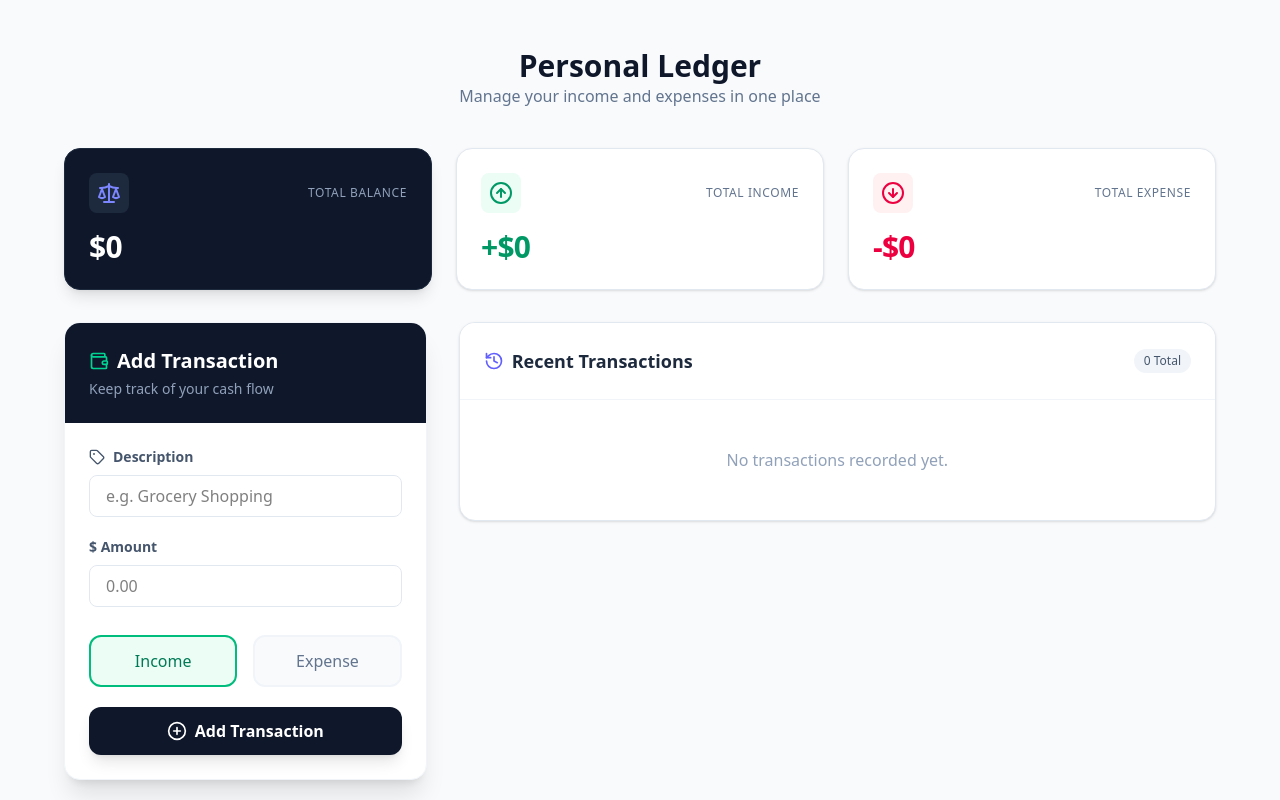
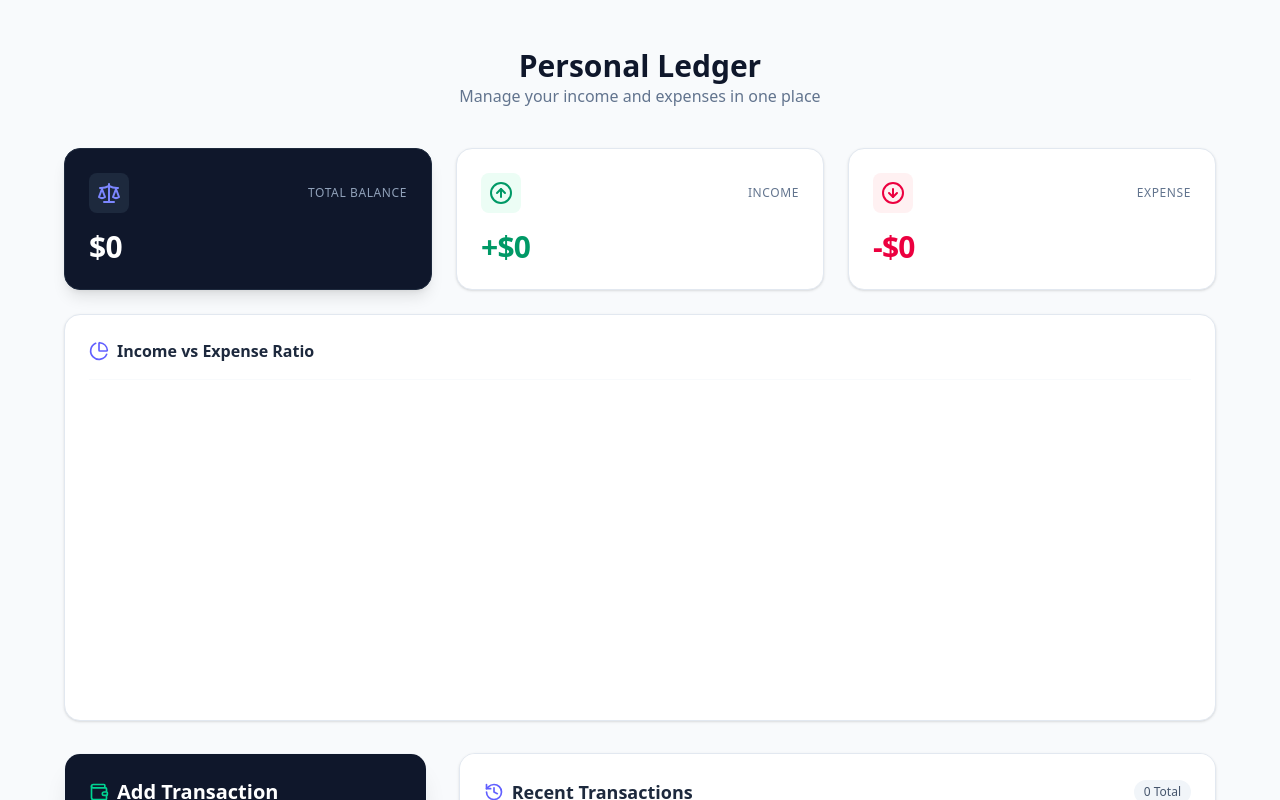
Before and after one commit to saurabhbansal2443/Ledger-store-2, a React (Vite) app: page / in a window 1280 px wide. Shown: the top 800 px of the page. Built offline with nearby package versions, Linux system fonts and the light colour scheme.

Commit message:
Pie chart completed

```diff
--- a/src/Balances.jsx
+++ b/src/Balances.jsx
@@ -1,8 +1,10 @@
-import React from "react";
+import React, { useState } from "react";
 import { useLedgerStore } from "./Store";
-import { ArrowUpCircle, ArrowDownCircle, Scale } from "lucide-react";
+import { ArrowUpCircle, ArrowDownCircle, Scale, PieChart as PieIcon } from "lucide-react";
+import { PieChart, Pie, Tooltip, Cell, ResponsiveContainer } from "recharts";
 
 const Balances = () => {
+  const [activeIndex, setActiveIndex] = useState(-1);
   const allTransactions = useLedgerStore((store) => store.transactions);
 
   let totalIncome = 0;
@@ -16,11 +18,21 @@ const Balances = () => {
     }
   });
 
+  const onPieEnter = (_, index) => {
+    setActiveIndex(index);
+  };
+
+  const data = [
+    { name: "Income", amount: totalIncome },
+    { name: "Expense", amount: totalExpense },
+  ];
+
+  // Colors matching the UI theme: Emerald-500 and Rose-500
+  const COLORS = ["#10b981", "#f43f5e"];
   const totalBalance = totalIncome - totalExpense;
 
   return (
     <div className="grid grid-cols-1 md:grid-cols-3 gap-6 mb-8">
-      {/* Total Balance Card */}
       <div className="bg-slate-900 rounded-2xl p-6 text-white shadow-lg border border-slate-800">
         <div className="flex items-center justify-between mb-4">
           <div className="p-2 bg-slate-800 rounded-lg">
@@ -28,35 +40,61 @@ const Balances = () => {
           </div>
           <span className="text-xs font-medium uppercase tracking-wider text-slate-400">Total Balance</span>
         </div>
-        <h2 className="text-3xl font-bold tracking-tight">
-          ${totalBalance.toLocaleString()}
-        </h2>
+        <h2 className="text-3xl font-bold tracking-tight">${totalBalance.toLocaleString()}</h2>
       </div>
 
-      {/* Income Card */}
       <div className="bg-white rounded-2xl p-6 shadow-sm border border-slate-200">
         <div className="flex items-center justify-between mb-4">
           <div className="p-2 bg-emerald-50 rounded-lg">
             <ArrowUpCircle className="w-6 h-6 text-emerald-600" />
           </div>
-          <span className="text-xs font-medium uppercase tracking-wider text-slate-500">Total Income</span>
+          <span className="text-xs font-medium uppercase tracking-wider text-slate-500">Income</span>
         </div>
-        <h2 className="text-3xl font-bold text-emerald-600 tracking-tight">
-          +${totalIncome.toLocaleString()}
-        </h2>
+        <h2 className="text-3xl font-bold text-emerald-600 tracking-tight">+${totalIncome.toLocaleString()}</h2>
       </div>
 
-      {/* Expense Card */}
+
       <div className="bg-white rounded-2xl p-6 shadow-sm border border-slate-200">
         <div className="flex items-center justify-between mb-4">
           <div className="p-2 bg-rose-50 rounded-lg">
             <ArrowDownCircle className="w-6 h-6 text-rose-600" />
           </div>
-          <span className="text-xs font-medium uppercase tracking-wider text-slate-500">Total Expense</span>
+          <span className="text-xs font-medium uppercase tracking-wider text-slate-500">Expense</span>
         </div>
-        <h2 className="text-3xl font-bold text-rose-600 tracking-tight">
-          -${totalExpense.toLocaleString()}
-        </h2>
+        <h2 className="text-3xl font-bold text-rose-600 tracking-tight">-${totalExpense.toLocaleString()}</h2>
+      </div>
+
+      {/* 4. Chart Section (Spans across all columns on desktop) */}
+      <div className="md:col-span-3 bg-white rounded-2xl p-6 shadow-sm border border-slate-200">
+        <div className="flex items-center gap-2 mb-4 border-b border-slate-50 pb-4">
+          <PieIcon className="w-5 h-5 text-indigo-500" />
+          <h3 className="font-bold text-slate-800">Income vs Expense Ratio</h3>
+        </div>
+
+        <div className="h-[300px] w-full">
+          <ResponsiveContainer width="100%" height="100%">
+            <PieChart>
+              <Pie
+                activeIndex={activeIndex}
+                data={data}
+                dataKey="amount"
+                innerRadius={60}
+                outerRadius={100}
+                paddingAngle={5}
+                onMouseEnter={onPieEnter}
+                onMouseLeave={() => setActiveIndex(-1)}
+                style={{ cursor: "pointer", outline: "none" }}
+              >
+                {data.map((entry, index) => (
+                  <Cell key={`cell-${index}`} fill={COLORS[index]} stroke="none" />
+                ))}
+              </Pie>
+              <Tooltip
+                contentStyle={{ borderRadius: '12px', border: 'none', boxShadow: '0 10px 15px -3px rgb(0 0 0 / 0.1)' }}
+              />
+            </PieChart>
+          </ResponsiveContainer>
+        </div>
       </div>
     </div>
   );
```
